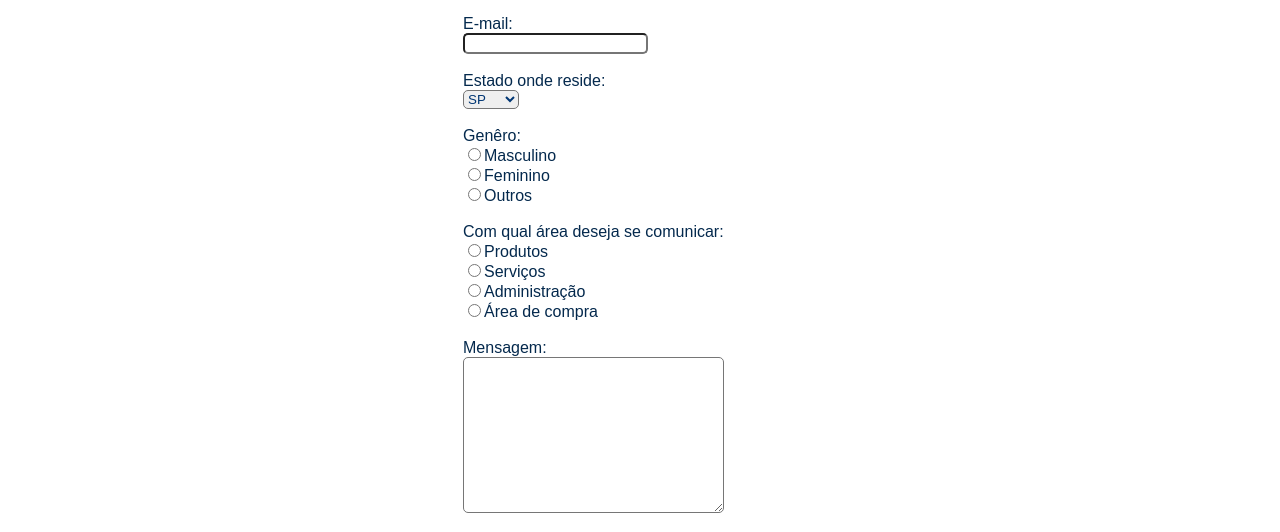
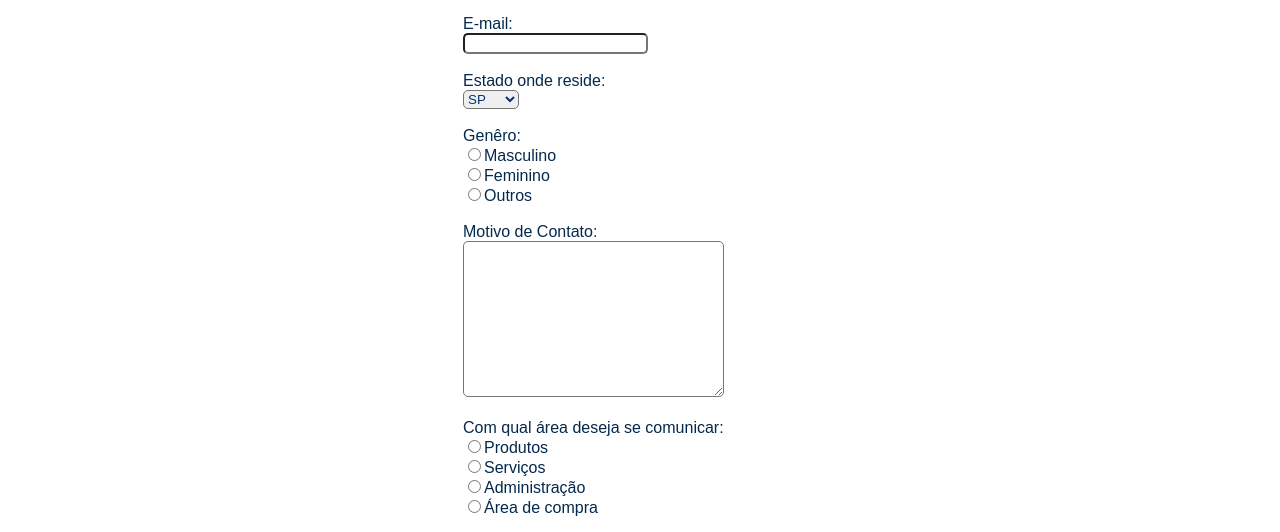
Before and after one commit to LaisSM60571/TarefaLoja, a plain HTML site: page pg/contato.html in a window 1280 px wide. Shown: the part 255-787 px from the top of the page. Drawn offline with Linux system fonts and the light colour scheme.

Commit message:
Finalizado

```diff
--- a/pg/contato.html
+++ b/pg/contato.html
@@ -63,6 +63,8 @@
         <input type="radio" name="genero" value="f">Feminino<br>
         <input type="radio" name="genero" value="o">Outros<br><br>
 
+        <label for="msg">Motivo de Contato:</label><br>
+        <textarea name="msg" id="msg" cols="30" rows="10"></textarea><br><br>
 
         <label for="area">Com qual área deseja se comunicar:</label><br>
         <input type="radio" name="area" value="produto">Produtos<br>
```
